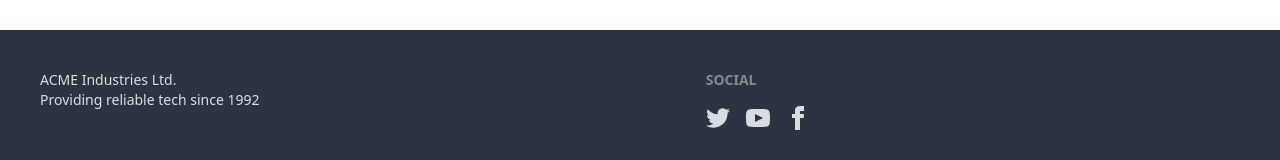
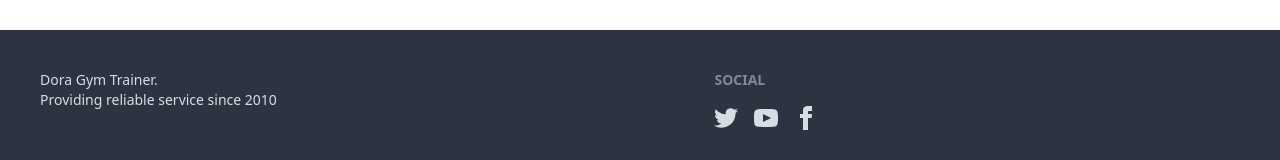
Before and after one commit to mohammadSelimReza/independent-service, a React (Vite) app: page / in a window 1280 px wide. Shown: the part 1602-1762 px from the top of the page. Built offline with nearby package versions, Linux system fonts and the light colour scheme; no server answers.

Commit message:
footer edited

```diff
--- a/src/components/Footer/Footer.jsx
+++ b/src/components/Footer/Footer.jsx
@@ -3,9 +3,9 @@ const Footer = () => {
     <footer className="footer p-10 bg-neutral text-neutral-content">
       <div>
         <p>
-          ACME Industries Ltd.
+          Dora Gym Trainer.
           <br />
-          Providing reliable tech since 1992
+          Providing reliable service since 2010
         </p>
       </div>
       <div>
```
